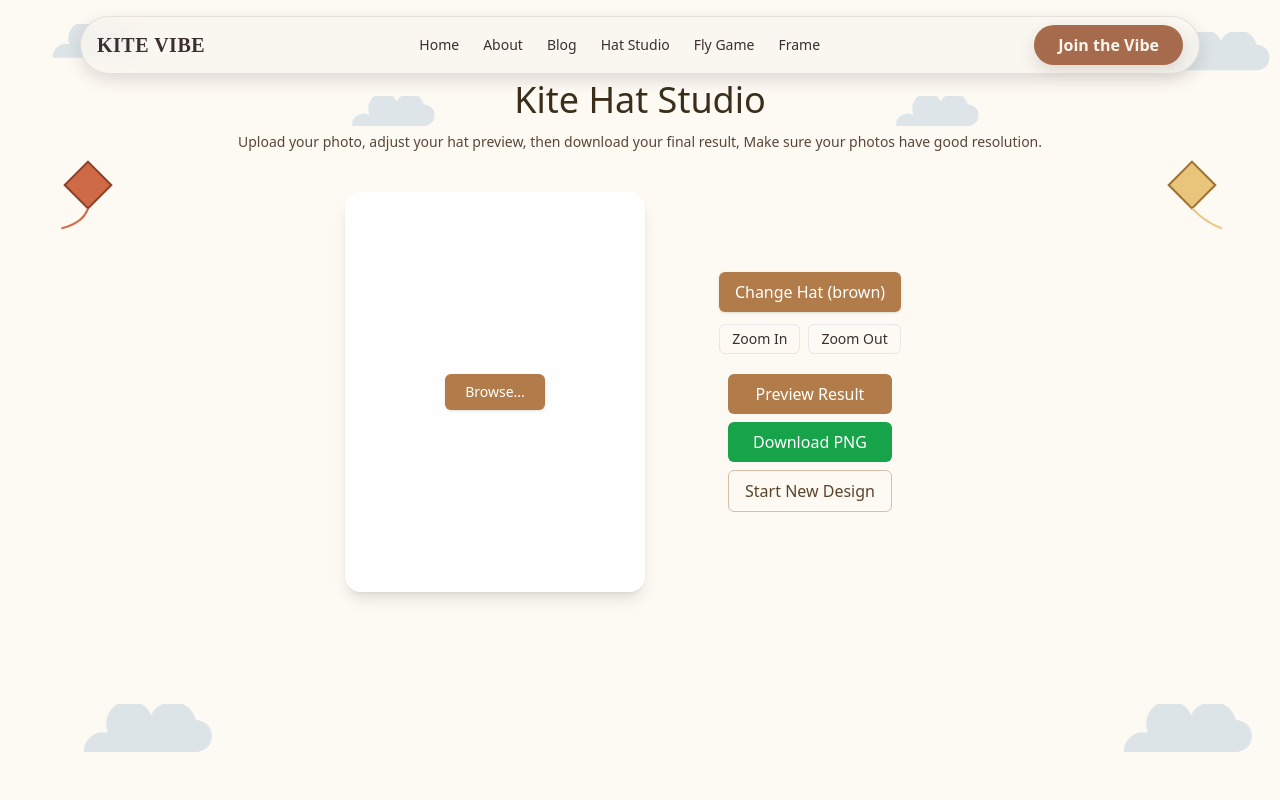
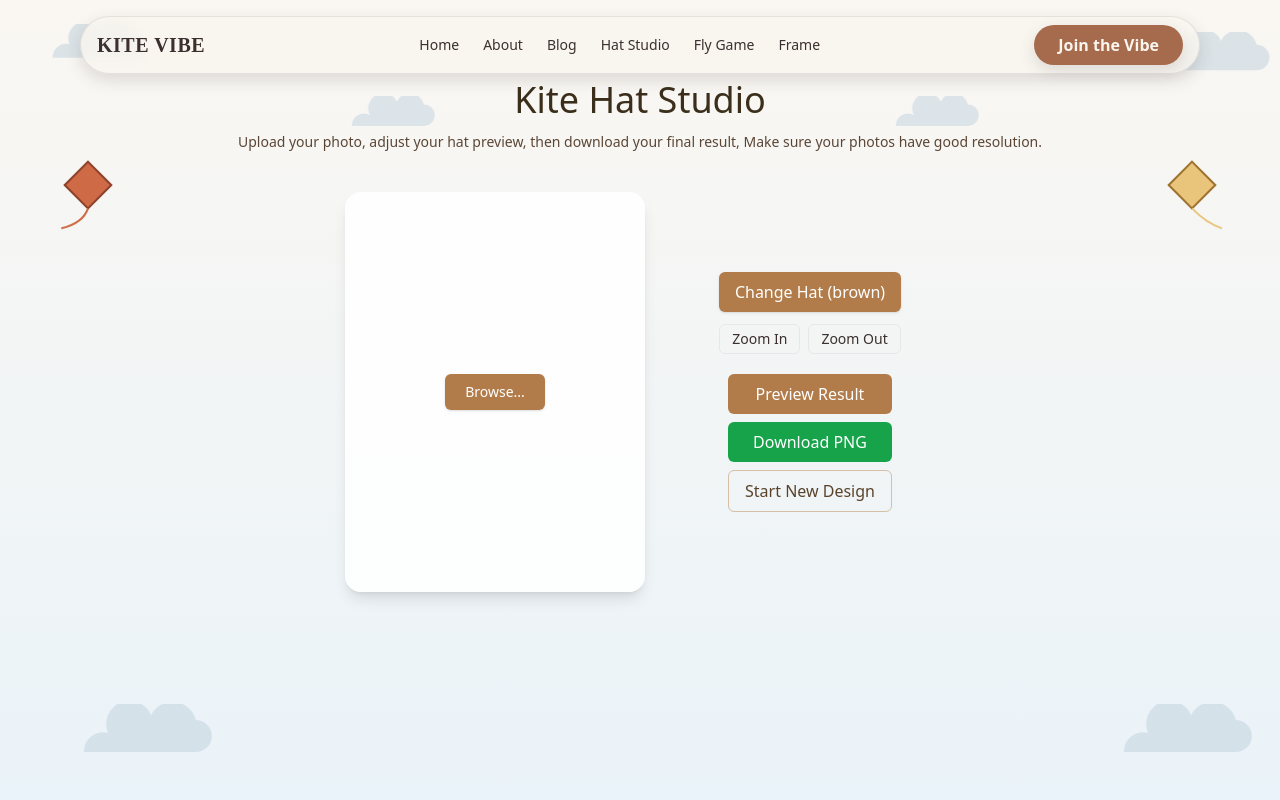
Before and after one commit to apdsdotcom-gif/kitevibe, a Next.js app: page /hat-studio in a window 1280 px wide. Shown: the top 800 px of the page. Built offline with nearby package versions, Linux system fonts and the light colour scheme.

Commit message:
Update page.tsx

```diff
--- a/app/hat-studio/page.tsx
+++ b/app/hat-studio/page.tsx
@@ -110,7 +110,7 @@ export default function Page() {
   };
 
   return (
-    <main className="relative overflow-hidden min-h-screen py-20 px-4 bg-[#FDF9F3] text-center">
+    <main className="relative overflow-hidden min-h-screen py-20 px-4 bg-gradient-to-b from-[#FAF7F2] to-[#EAF3F9] text-center">
       <h1 className="font-playfair text-4xl mb-3 text-[#3b2f1b]">Kite Hat Studio</h1>
       <p className="text-sm mb-10 text-[#5b4636]">
         Upload your photo, adjust your hat preview, then download your final result, Make sure your photos have good resolution.
```
